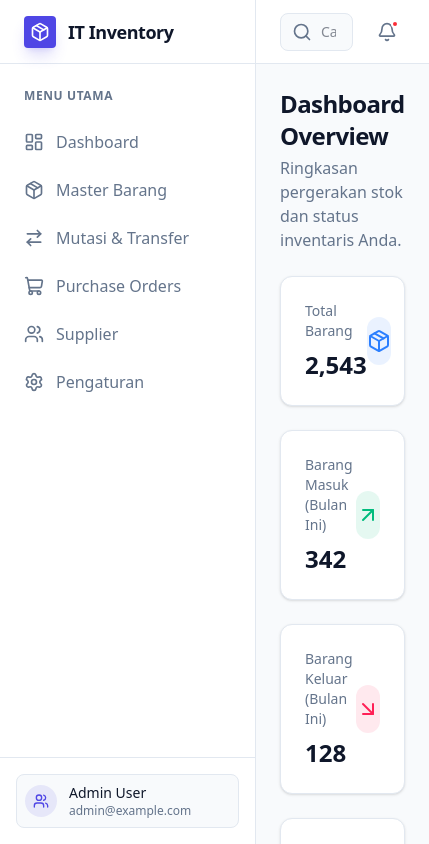
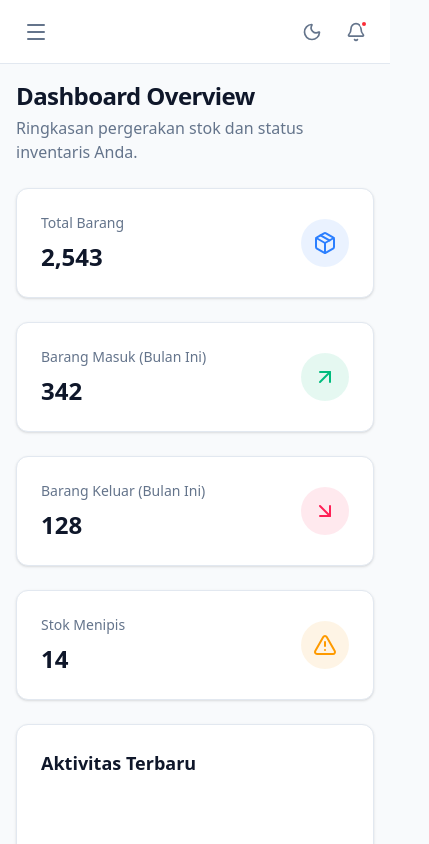
Before and after one commit to fiksriots/it-inventory, a Next.js app: page / in a window 390 px wide. Shown: the top 844 px of the page, 429 px wide, since content can reach past the window. Built offline with nearby package versions, Linux system fonts and the light colour scheme.

Commit message:
Memperbarui responsivitas UI dan menambahkan fitur Dark/Light Mode toggle

```diff
--- a/package.json
+++ b/package.json
@@ -13,6 +13,7 @@
     "@supabase/supabase-js": "^2.105.4",
     "lucide-react": "^1.14.0",
     "next": "16.2.6",
+    "next-themes": "^0.4.6",
     "react": "19.2.4",
     "react-dom": "19.2.4"
   },
--- a/src/app/globals.css
+++ b/src/app/globals.css
@@ -19,14 +19,12 @@
   --text-muted: #64748b;
 }
 
-@media (prefers-color-scheme: dark) {
-  :root {
-    --background: #09090b;
-    --surface: #121214;
-    --foreground: #fafafa;
-    --border: #27272a;
-    --text-muted: #a1a1aa;
-  }
+.dark {
+  --background: #09090b;
+  --surface: #121214;
+  --foreground: #fafafa;
+  --border: #27272a;
+  --text-muted: #a1a1aa;
 }
 
 body {
--- a/src/app/layout.tsx
+++ b/src/app/layout.tsx
@@ -1,8 +1,8 @@
 import type { Metadata } from "next";
 import { Inter } from "next/font/google";
 import "./globals.css";
-import Sidebar from "@/components/layout/Sidebar";
-import Navbar from "@/components/layout/Navbar";
+import { ThemeProvider } from "@/components/theme-provider";
+import { ClientLayout } from "@/components/layout/ClientLayout";
 
 const inter = Inter({
   variable: "--font-inter",
@@ -22,15 +22,14 @@ export default function RootLayout({
   return (
     <html lang="en" suppressHydrationWarning>
       <body className={`${inter.variable} antialiased bg-background text-foreground`}>
-        <div className="flex min-h-screen">
-          <Sidebar />
-          <div className="flex-1 ml-64 flex flex-col">
-            <Navbar />
-            <main className="flex-1 p-6 overflow-auto">
-              {children}
-            </main>
-          </div>
-        </div>
+        <ThemeProvider
+          attribute="class"
+          defaultTheme="system"
+          enableSystem
+          disableTransitionOnChange
+        >
+          <ClientLayout>{children}</ClientLayout>
+        </ThemeProvider>
       </body>
     </html>
   );
--- /dev/null
+++ b/src/components/ThemeToggle.tsx
@@ -0,0 +1,32 @@
+"use client";
+
+import * as React from "react";
+import { Moon, Sun } from "lucide-react";
+import { useTheme } from "next-themes";
+
+export function ThemeToggle() {
+  const { theme, setTheme } = useTheme();
+  const [mounted, setMounted] = React.useState(false);
+
+  React.useEffect(() => {
+    setMounted(true);
+  }, []);
+
+  if (!mounted) {
+    return <div className="w-9 h-9" />; // Placeholder to avoid layout shift
+  }
+
+  return (
+    <button
+      onClick={() => setTheme(theme === "dark" ? "light" : "dark")}
+      className="relative p-2 text-text-muted hover:text-foreground hover:bg-background rounded-full transition-colors flex items-center justify-center"
+      aria-label="Toggle theme"
+    >
+      {theme === "dark" ? (
+        <Sun className="w-5 h-5 transition-all" />
+      ) : (
+        <Moon className="w-5 h-5 transition-all" />
+      )}
+    </button>
+  );
+}
--- /dev/null
+++ b/src/components/layout/ClientLayout.tsx
@@ -0,0 +1,34 @@
+"use client";
+
+import * as React from "react";
+import Sidebar from "./Sidebar";
+import Navbar from "./Navbar";
+
+export function ClientLayout({ children }: { children: React.ReactNode }) {
+  const [isMobileMenuOpen, setIsMobileMenuOpen] = React.useState(false);
+
+  return (
+    <div className="flex min-h-screen relative">
+      {/* Mobile Backdrop */}
+      {isMobileMenuOpen && (
+        <div
+          className="fixed inset-0 bg-black/50 z-20 lg:hidden"
+          onClick={() => setIsMobileMenuOpen(false)}
+        />
+      )}
+
+      {/* Sidebar */}
+      <div className={`fixed inset-y-0 left-0 z-30 transform transition-transform duration-300 ease-in-out lg:translate-x-0 lg:static lg:flex ${isMobileMenuOpen ? "translate-x-0" : "-translate-x-full"}`}>
+        <Sidebar onClose={() => setIsMobileMenuOpen(false)} />
+      </div>
+
+      {/* Main Content */}
+      <div className="flex-1 flex flex-col min-w-0">
+        <Navbar onMenuClick={() => setIsMobileMenuOpen(true)} />
+        <main className="flex-1 p-4 md:p-6 overflow-auto">
+          {children}
+        </main>
+      </div>
+    </div>
+  );
+}
--- a/src/components/layout/Navbar.tsx
+++ b/src/components/layout/Navbar.tsx
@@ -1,10 +1,24 @@
-import { Bell, Search } from "lucide-react";
+import { Bell, Search, Menu } from "lucide-react";
+import { ThemeToggle } from "../ThemeToggle";
 
-export default function Navbar() {
+interface NavbarProps {
+  onMenuClick?: () => void;
+}
+
+export default function Navbar({ onMenuClick }: NavbarProps) {
   return (
-    <header className="h-16 bg-surface border-b border-border flex items-center justify-between px-6 sticky top-0 z-10">
+    <header className="h-16 bg-surface border-b border-border flex items-center justify-between px-4 md:px-6 sticky top-0 z-10">
+      <div className="flex items-center flex-1 gap-4">
+        {/* Mobile Menu Button */}
+        <button
+          onClick={onMenuClick}
+          className="lg:hidden p-2 text-text-muted hover:text-foreground hover:bg-background rounded-lg transition-colors"
+        >
+          <Menu className="w-6 h-6" />
+        </button>
+
         {/* Search */}
-      <div className="flex-1 max-w-xl">
+        <div className="flex-1 max-w-xl hidden sm:block">
           <div className="relative group">
             <Search className="w-5 h-5 absolute left-3 top-1/2 -translate-y-1/2 text-text-muted group-focus-within:text-primary transition-colors" />
             <input
@@ -14,9 +28,11 @@ export default function Navbar() {
             />
           </div>
         </div>
+      </div>
 
       {/* Right Actions */}
-      <div className="flex items-center gap-4 ml-4">
+      <div className="flex items-center gap-2 md:gap-4 ml-4">
+        <ThemeToggle />
         <button className="relative p-2 text-text-muted hover:text-foreground hover:bg-background rounded-full transition-colors">
           <Bell className="w-5 h-5" />
           <span className="absolute top-1.5 right-1.5 w-2 h-2 bg-red-500 rounded-full border-2 border-surface"></span>
--- a/src/components/layout/Sidebar.tsx
+++ b/src/components/layout/Sidebar.tsx
@@ -1,7 +1,11 @@
 import Link from "next/link";
-import { LayoutDashboard, Package, ArrowRightLeft, ShoppingCart, Users, Settings } from "lucide-react";
+import { LayoutDashboard, Package, ArrowRightLeft, ShoppingCart, Users, Settings, X } from "lucide-react";
 
-export default function Sidebar() {
+interface SidebarProps {
+  onClose?: () => void;
+}
+
+export default function Sidebar({ onClose }: SidebarProps) {
   const menuItems = [
     { icon: LayoutDashboard, label: "Dashboard", href: "/" },
     { icon: Package, label: "Master Barang", href: "/items" },
@@ -12,13 +16,21 @@ export default function Sidebar() {
   ];
 
   return (
-    <aside className="w-64 h-screen bg-surface border-r border-border flex flex-col fixed left-0 top-0">
+    <aside className="w-64 h-full min-h-screen bg-surface border-r border-border flex flex-col">
       {/* Logo Area */}
-      <div className="h-16 flex items-center px-6 border-b border-border">
-        <div className="w-8 h-8 rounded bg-primary flex items-center justify-center mr-3 shadow-lg shadow-primary/20">
-          <Package className="w-5 h-5 text-white" />
+      <div className="h-16 flex items-center justify-between px-6 border-b border-border">
+        <div className="flex items-center">
+          <div className="w-8 h-8 rounded bg-primary flex items-center justify-center mr-3 shadow-lg shadow-primary/20">
+            <Package className="w-5 h-5 text-white" />
+          </div>
+          <span className="font-bold text-lg tracking-tight">IT Inventory</span>
         </div>
-        <span className="font-bold text-lg tracking-tight">IT Inventory</span>
+        <button
+          onClick={onClose}
+          className="lg:hidden p-1 text-text-muted hover:text-foreground rounded-lg"
+        >
+          <X className="w-5 h-5" />
+        </button>
       </div>
 
       {/* Navigation */}
@@ -30,6 +42,7 @@ export default function Sidebar() {
           <Link
             key={idx}
             href={item.href}
+            onClick={onClose}
             className="flex items-center gap-3 px-3 py-2.5 rounded-lg text-text-muted hover:text-foreground hover:bg-background transition-all duration-200 group"
           >
             <item.icon className="w-5 h-5 group-hover:text-primary transition-colors" />
@@ -39,13 +52,13 @@ export default function Sidebar() {
       </nav>
 
       {/* User Area */}
-      <div className="p-4 border-t border-border">
+      <div className="p-4 border-t border-border mt-auto">
         <div className="flex items-center gap-3 p-2 rounded-lg bg-background border border-border">
           <div className="w-8 h-8 rounded-full bg-primary/10 flex items-center justify-center">
             <Users className="w-4 h-4 text-primary" />
           </div>
           <div className="flex-1 overflow-hidden">
-            <p className="text-sm font-medium truncate">Admin User</p>
+            <p className="text-sm font-medium text-foreground truncate">Admin User</p>
             <p className="text-xs text-text-muted truncate">admin@example.com</p>
           </div>
         </div>
--- /dev/null
+++ b/src/components/theme-provider.tsx
@@ -0,0 +1,9 @@
+"use client";
+
+import * as React from "react";
+import { ThemeProvider as NextThemesProvider } from "next-themes";
+import { type ThemeProviderProps } from "next-themes";
+
+export function ThemeProvider({ children, ...props }: ThemeProviderProps) {
+  return <NextThemesProvider {...props}>{children}</NextThemesProvider>;
+}
```
Also changed, not shown: 1 other file (tests, documents, lock files or other folders). Lines whose indentation alone changed are shown as unchanged.
